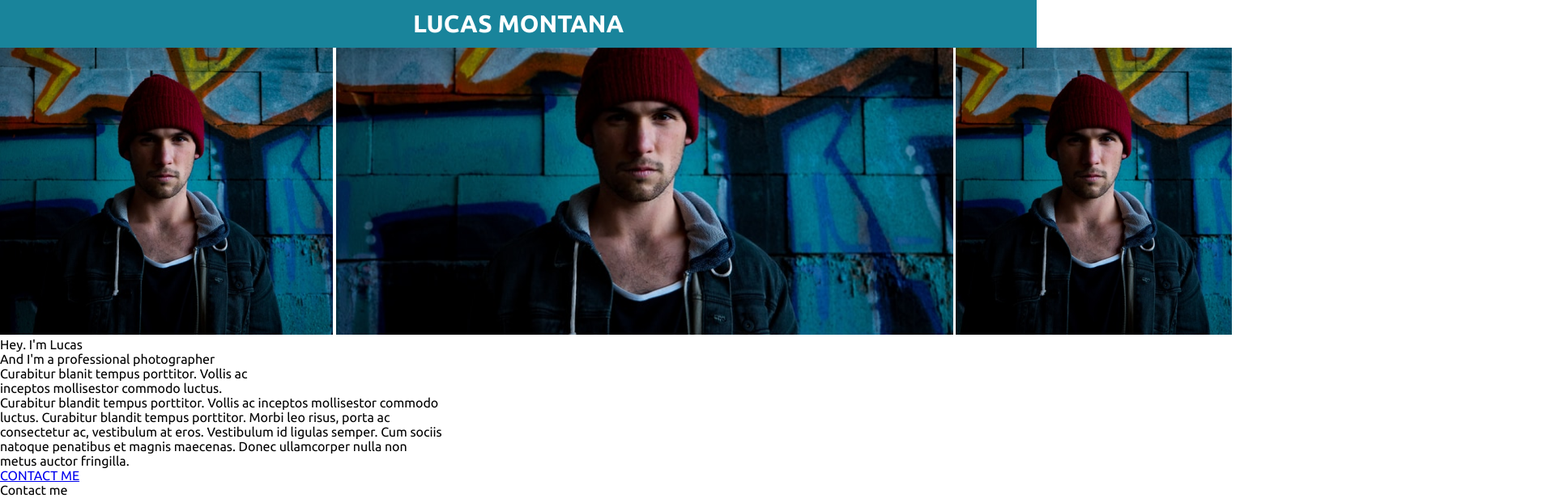
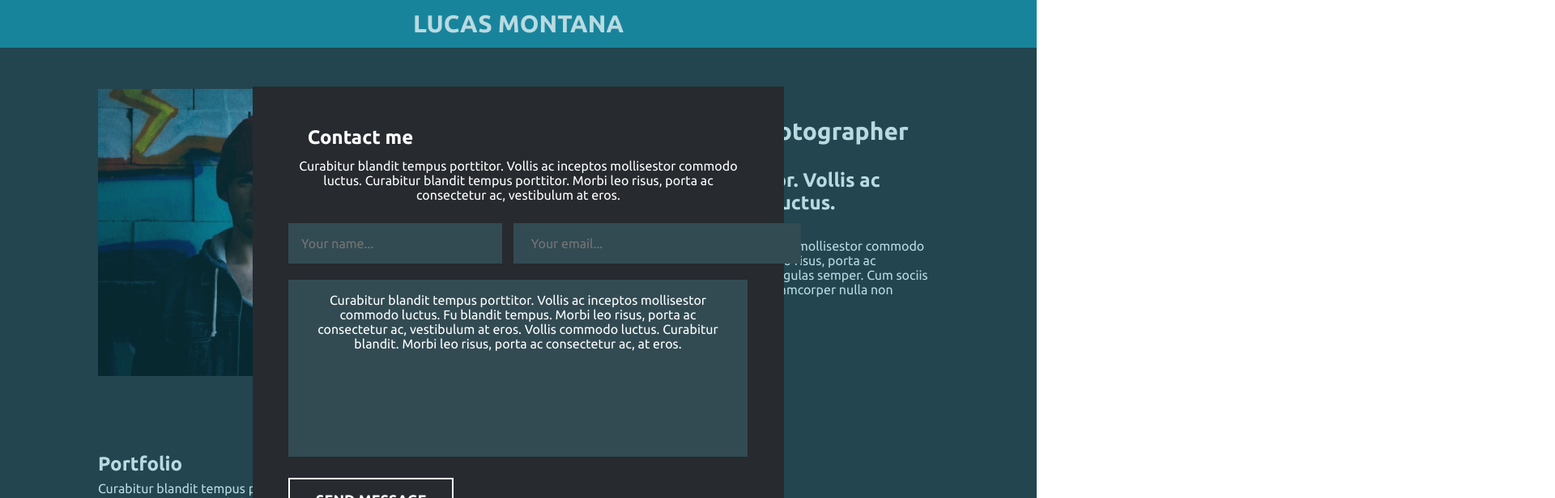
Before and after one commit to avoluknami/exam3, a plain HTML site: page index.html in a window 1280 px wide. Both pictures are taken after a click on the link "CONTACT ME". Shown: the top 616 px of the page at 81% size, 1920 px wide, since content can reach past the window. Drawn offline with nearby package versions, Linux system fonts and the light colour scheme.

Commit message:
main part added

```diff
--- a/styles.css
+++ b/styles.css
@@ -16,3 +16,210 @@ body {
     text-transform:uppercase;
 }
 /*header is finished*/
+.section__one {
+    display:flex;
+    width: 100%;
+    height:100%;
+    background-color:var(--bg-color);
+    background-repeat: no-repeat;
+    background-size: cover;
+    min-height:130vh;
+    justify-content:center;
+}
+.container {
+    width:1038px;
+    height:355px;
+    display:flex;
+    padding:51px 0 0 0;
+}
+.img {
+    width:411px;
+    height:355px;
+    display:flex;
+}
+.img-two , .img-three {
+    display:none;
+}
+.info {
+    display:flex;
+    float:left;
+    flex-direction: column;
+    white-space: nowrap;
+    color:var(--main-text-color);
+}
+.info-first {
+    display:flex;
+    font-size:30px;
+    font-weight:700;
+    margin-left:68px;
+}
+.line {
+    display:flex;
+    background-color:var(--second-bg-color);
+    height:4px;
+    width:559px;
+    margin:14px 0 0 68px;
+}
+.info-second {
+    display:flex;
+    font-size:24px;
+    font-weight:700;
+    margin:15px 0 0 68px;
+}
+p {
+    display:flex;
+    font-size:16px;
+    font-weight:400;
+    margin:30px 0 0 68px;
+}
+.button {
+    display: flex;;
+    margin:35px 0 0 68px;
+    text-align: center;
+}
+.button a:hover {
+    border:none;
+    background-color:var(--second-bg-color);
+}
+.button a {
+    background-color:rgba(39, 42, 47, 1);
+    padding:15px  82px 15px 82px;
+    border:2px solid white;
+    text-decoration: none;
+    color:var(--main-text-color);
+    font-weight:700;
+    cursor:pointer;
+}
+.modal {
+    display:none;
+    width:100%;
+    height:100%;
+    position:fixed;
+    left:0;
+    top:0;
+    background-color:rgba(25, 132, 155, 0.3);
+    z-index: 2;
+}
+.modal.active {
+    display:block;
+}
+.modal__container {
+    display:flex;
+    width:100%;
+    height:100%;
+}
+.modal__body {
+    margin:auto;
+    width:656px;
+    height:586px;
+    background-color:rgba(39, 42, 47, 1);
+    text-align:center;
+    padding:49px 44px 0px 44px;
+}
+.contact {
+    font-size:24px;
+    font-weight:700;
+    margin:0px 390px 0 0;
+    color:var(--main-text-color);
+}
+.modal span {
+    display:flex;
+    font-size: 16px;
+    font-weight:400;
+    justify-content:center;
+    color:var(--main-text-color);
+    margin-top:12px;
+}
+.modal__body input {
+    margin-top:26px;
+    background-color:rgba(50, 75, 83, 1);
+    border:none;
+    font-weight:400;
+    font-size:16px;
+    color:rgba(142, 165, 172, 1);
+}
+.text {
+    padding:16px 0px 16px 16px;
+    left:0;
+}
+.text-two {
+    padding:16px 85px 16px 22px;
+    margin-left:10px;
+}
+.modal__body {
+    outline:none;
+}
+.info-text {
+    margin-top:20px;
+    width:567px;
+    height:219px;
+    color:var(--main-text-color);
+    font-weight:400;
+    font-size:16px;
+    padding:16px 22px 131px 22px;
+    background-color:rgba(50, 75, 83, 1);
+}
+.btn {
+    cursor:pointer;
+    text-transform: uppercase;
+    margin:26px 365px 0 0;
+    padding:15px 31px 15px 32px;
+    font-weight:700;
+    font-size:18px;
+    border:2PX solid white;
+    color:var(--main-text-color);
+    background-color:rgba(39, 42, 47, 1);
+}
+
+.portfolio {
+    position:absolute;
+    font-size:24px;
+    font-weight:700;
+    margin-top:450px;
+    justify-content:center;
+    color:var(--main-text-color);
+}
+.photo-info {
+    position:absolute;
+    font-size: 16px;
+    font-weight: 400;
+    margin-top:15px;
+    margin:485px 0 0 0;
+    color:var(--main-text-color);
+    justify-content:center;
+}
+.photos {
+    display:grid;
+    position:absolute;
+    grid-template-columns: repeat(4,1fr);
+    grid-template-rows: repeat(2,1fr);
+    gap:20px;
+    margin-top:545px;
+    justify-content: center;
+}
+.img-modal {
+    position: absolute;
+    width:675px;
+    height:675px;
+    margin:100px 0 0 500px;
+}
+.modal-space {
+    display: none;
+    position: fixed;
+    background-color:rgba(25, 132, 155, 0.3);;
+    left: 0;
+    top: 0;
+    width: 100%;
+    height: 100%;
+}
+.close__btn {
+    position: absolute;
+    color: white;
+    background-color: rgba(25, 132, 155, 0.3);
+    border:2px solid white;
+    margin:50px 0 0 1100px;
+    padding:10px 24px 10px 24px;
+    cursor: pointer;
+    text-transform: uppercase;
+}
+/*mainpart is finished*/
```
